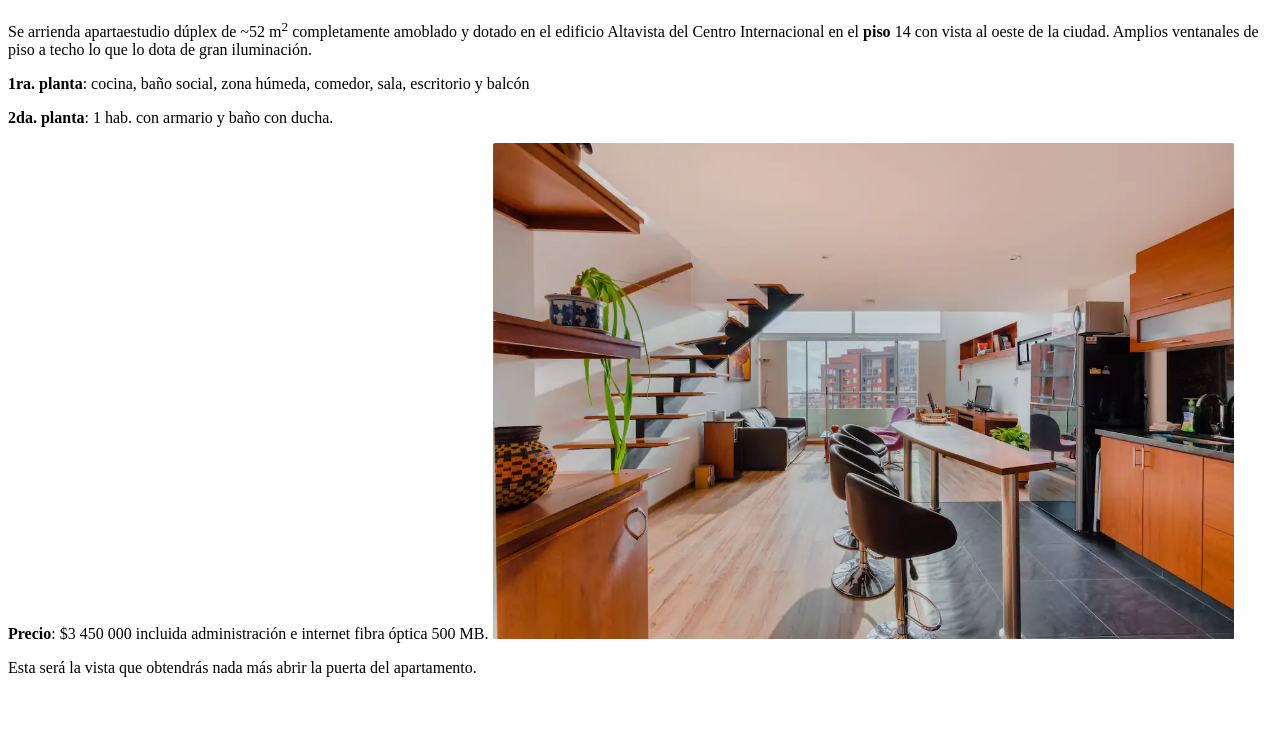
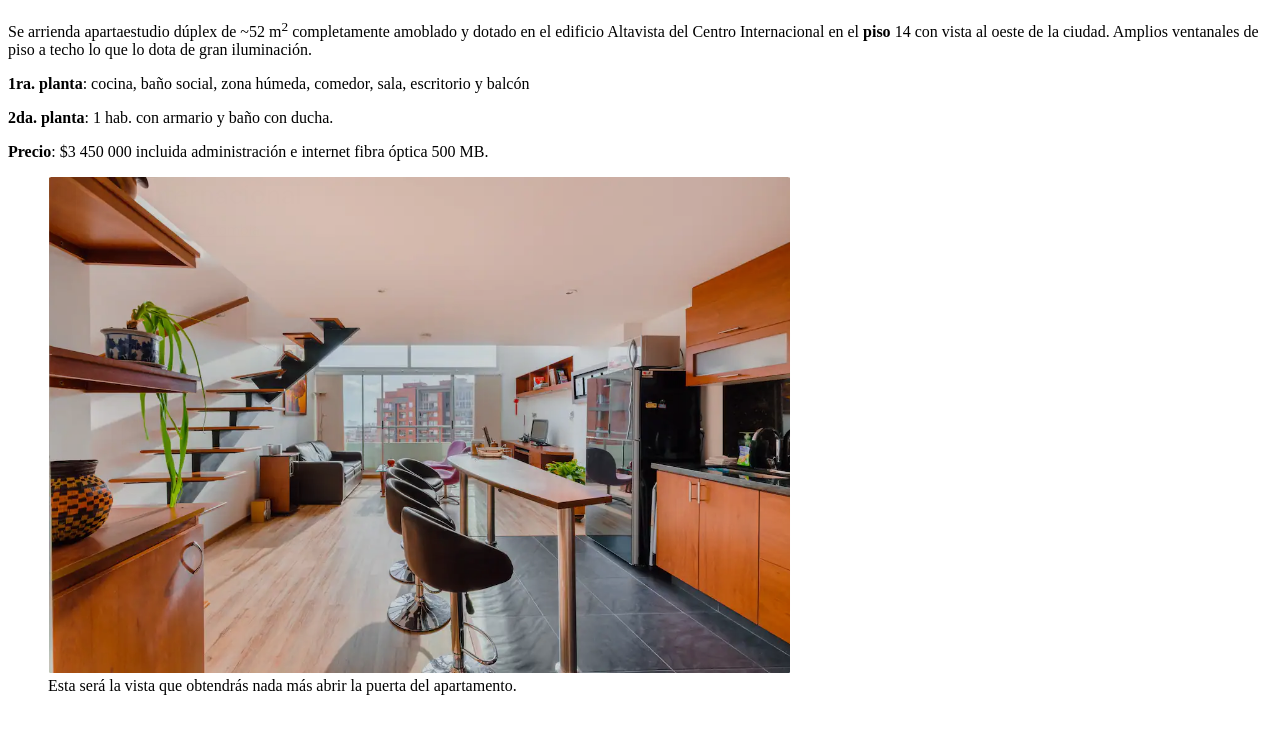
Before and after one commit to Geniomudo/Anuncio-alquiler, a plain HTML site: page index.html in a window 1280 px wide. Shown: the part 61-794 px from the top of the page. Drawn offline with Linux system fonts and the light colour scheme.

Commit message:
Update index.html

```diff
--- a/index.html
+++ b/index.html
@@ -13,9 +13,10 @@
   <P><B>2da. planta</B>: 1 hab. con armario y baño con ducha.</P>
 
   <P><B>Precio</B>: $3 450 000 incluida administración e internet fibra óptica 500 MB.
-  <img src="Foto01.png" alt="aspecto del apartaestudio desde la puerta de ingreso." title="Esta foto muestra el interior del apartamento al ingresar.">
+  <figure>
+  <img src="Foto01.png" alt="Aspecto del apartaestudio desde la puerta de ingreso." title="Esta foto muestra el interior del apartamento al ingresar.">
   <figcaption>Esta será la vista que obtendrás nada más abrir la puerta del apartamento.</figcaption>
-
+  </figure>
 
 
 
```
